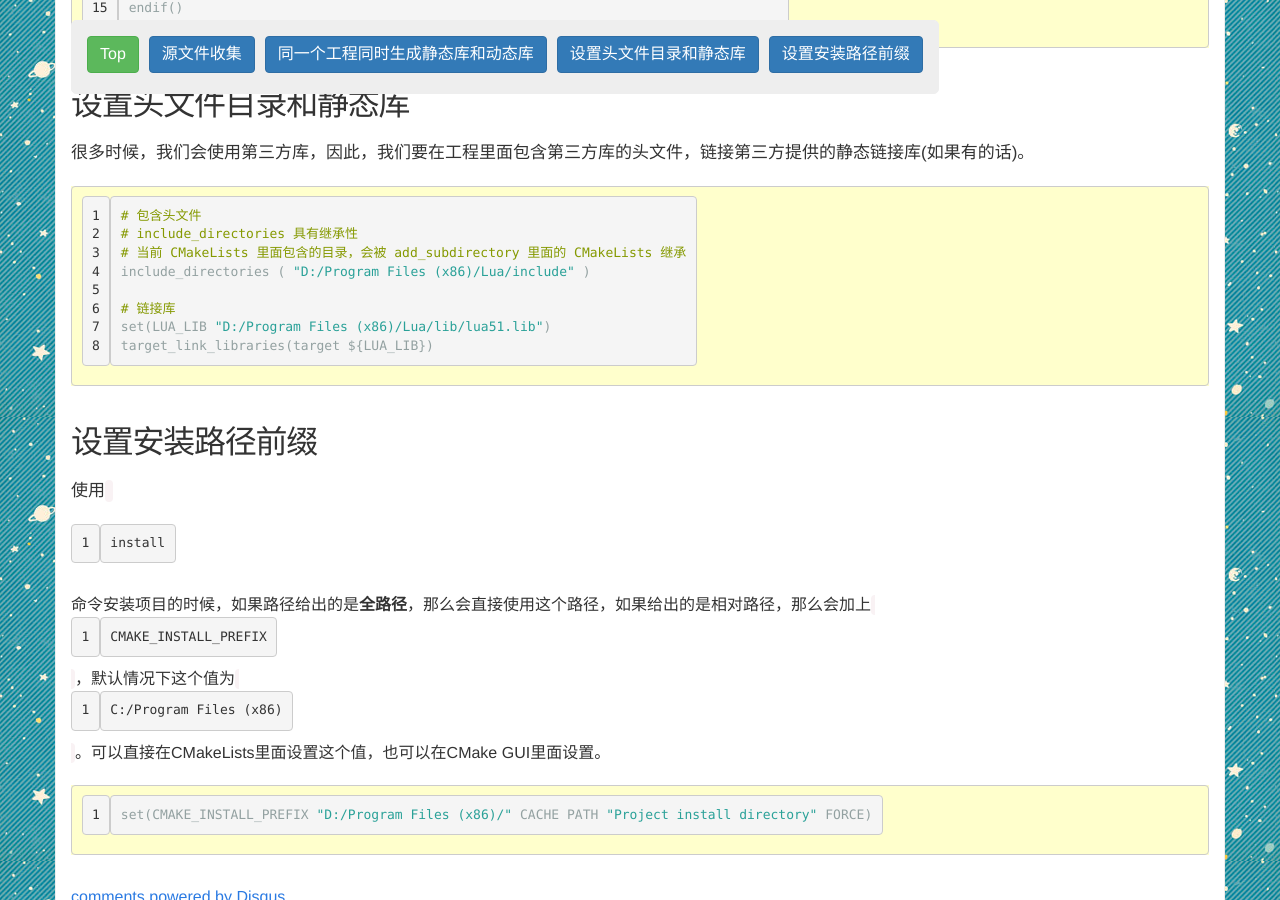
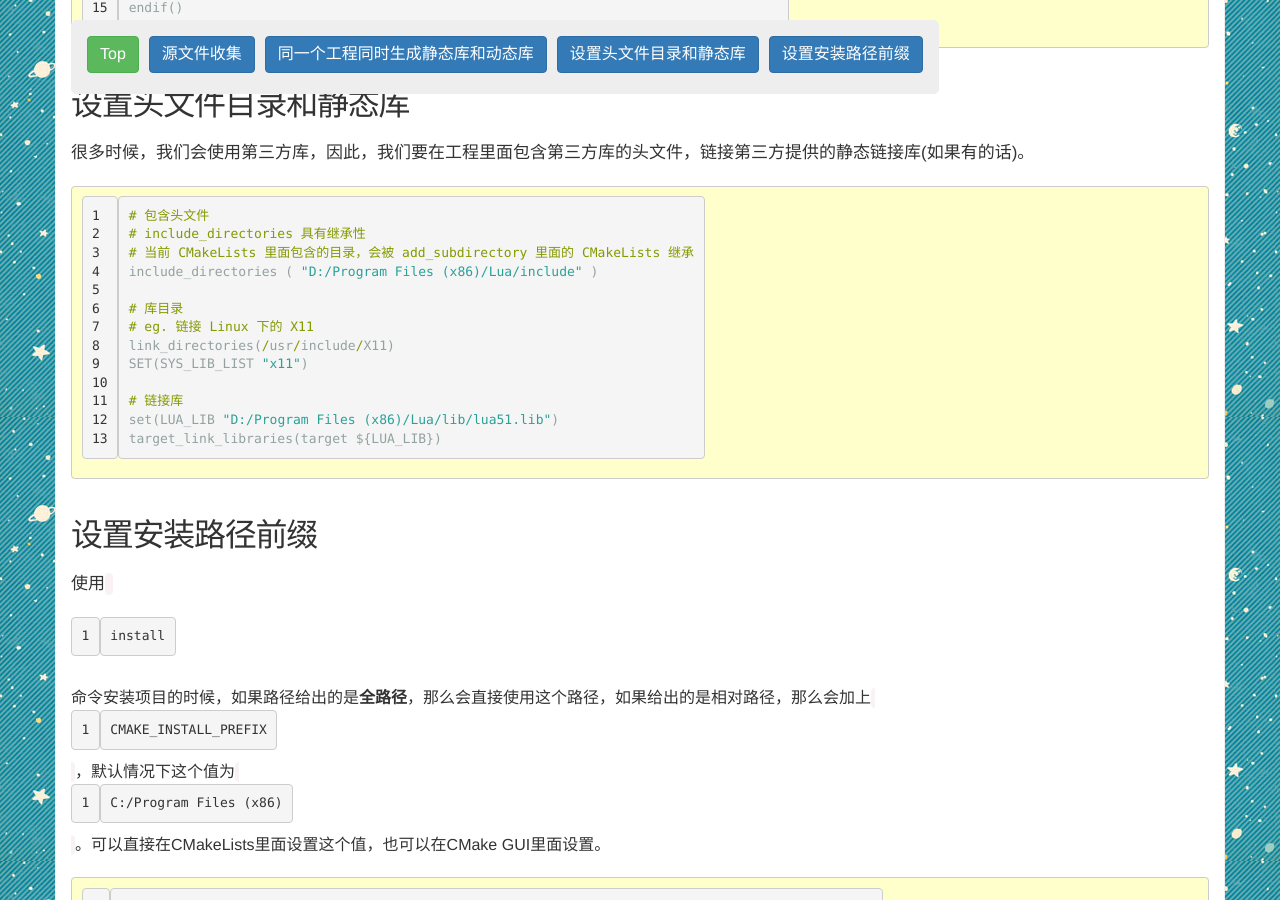
Before and after one commit to Gemini2015/gemini2015.github.io, a Jekyll site: the page built from _posts/2015-01-22-cmake-experience.markdown, in a window 1280 px wide and 900 px high, scrolled down 1803 px. Built offline with Jekyll 4.4.1, drawn with Linux system fonts in a browser that asks for light colours; nearby versions of some CDN libraries; comment, search, counter and statistics services are not loaded.

Commit message:
add link_directories

```diff
--- a/_posts/2015-01-22-cmake-experience.markdown
+++ b/_posts/2015-01-22-cmake-experience.markdown
@@ -59,6 +59,11 @@ endif()
 # 当前 CMakeLists 里面包含的目录，会被 add_subdirectory 里面的 CMakeLists 继承
 include_directories ( "D:/Program Files (x86)/Lua/include" )
 
+# 库目录
+# eg. 链接 Linux 下的 X11
+link_directories(/usr/include/X11)
+SET(SYS_LIB_LIST "x11")
+
 # 链接库
 set(LUA_LIB "D:/Program Files (x86)/Lua/lib/lua51.lib")
 target_link_libraries(target ${LUA_LIB})
```
